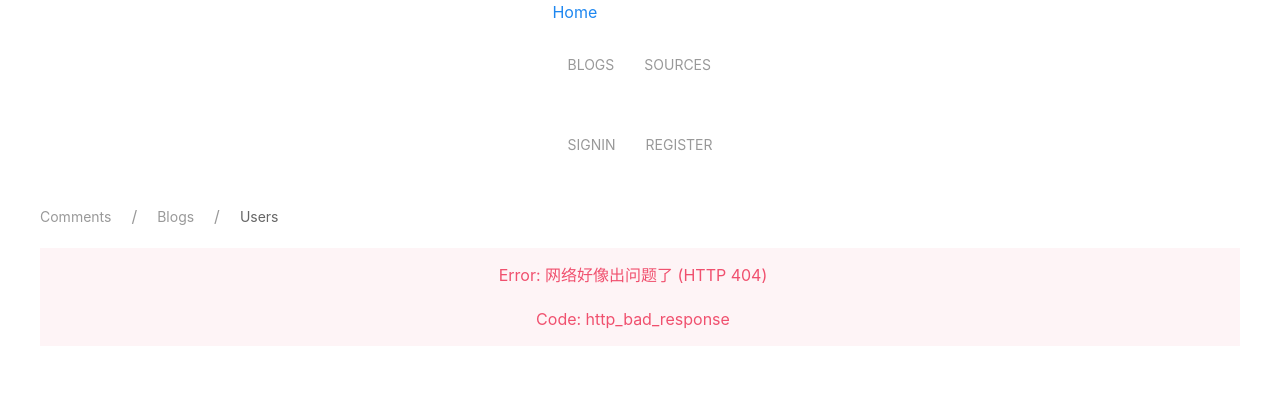
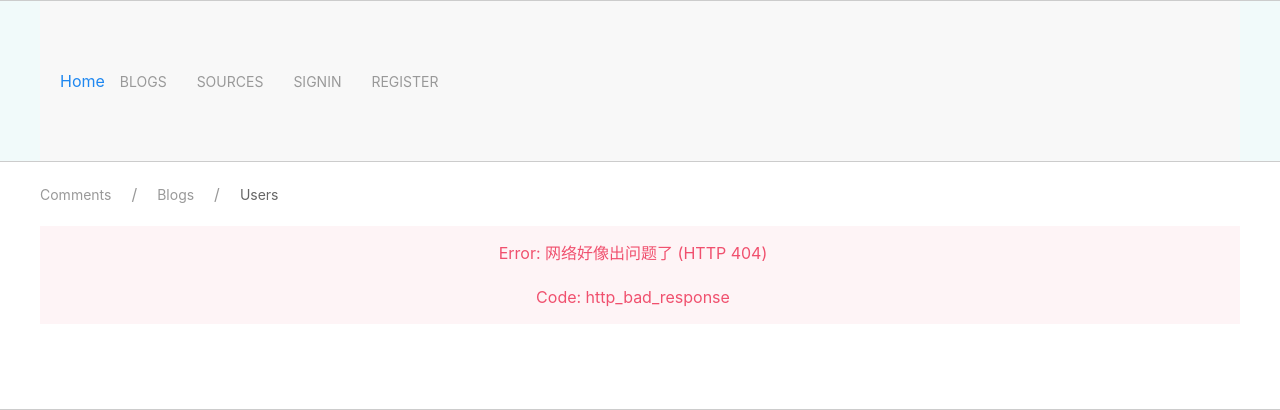
Before and after one commit to Nicktld/Web_v2, a Python web app: template www/templates/manage_blogs.html in a window 1280 px wide. Shown: the top 410 px of the page. Run offline with Jinja, Linux system fonts and the light colour scheme; the template is opened without the code that fills it: most values are stand-ins (such as "Sample title", 1, 10 or a date in 2020); some libraries are stand-ins or nearby versions.

Commit message:
Update Base Template

```diff
--- a/www/templates/__base__.html
+++ b/www/templates/__base__.html
@@ -1,42 +1,64 @@
 <!DOCTYPE html>
-<!--
-{% macro pagination(url, page) %}
-    <ul class="uk-pagination">
+<!-- Pagnination Navigation -->
+{% macro pagination(page) %}
+    <ul class="uk-pagination uk-flex-center uk-margin-medium-top uk-margin-large-bottom">
+
+	<!-- Previous Page -->
         {% if page.has_previous %}
-            <li><a href="{{ url }}{{ page.page_index - 1 }}"><i class="uk-icon-angle-double-left"></i></a></li>
+            <li><a href="?page={{ page.page_index - 1 }}"><span uk-pagination-previous></span></a></li>
         {% else %}
-            <li class="uk-disabled"><span><i class="uk-icon-angle-double-left"></i></span></li>
+            <li class="uk-disabled"></li>
         {% endif %}
+
+	<!-- Current Page -->
             <li class="uk-active"><span>{{ page.page_index }}</span></li>
-        {% if page.has_next %}
-            <li><a href="{{ url }}{{ page.page_index + 1 }}"><i class="uk-icon-angle-double-right"></i></a></li>
+
+	<!-- Next Page -->
+	{% if page.has_next %}
+            <li><a href="?page={{ page.page_index + 1 }}"><span uk-pagination-next></span></a></li>
         {% else %}
-            <li class="uk-disabled"><span><i class="uk-icon-angle-double-right"></i></span></li>
+            <li class="uk-disabled"></li>
         {% endif %}
     </ul>
 {% endmacro %}
--->
+
 <html>
 <head>
     <meta charset="utf-8" />
+    <meta http-equiv="X-UA-Compatible" content="IE=edge">
+    <meta name="HandheldFriendly" content="True">
+    <meta name="viewport" content="width=device-width, initial-scale=0.9, minimum-scale=0.9, maximum-scale=0.9, user-scalable=no">
+    <meta name="wap-font-scale" content="no">
+
+    <!-- jinja2 meta -->
     {% block meta %}<!-- block meta  -->{% endblock %}
-    <title>{% block title %} ? {% endblock %} - Leon's Blogs</title>
+
+    <!-- jinja2 title -->
+    <title>{% block title %} ? {% endblock %}| LeonBlog</title>
+
     <link rel="icon" type="image/x-icon" href="/favicon.ico" />
     <link rel="stylesheet" href="/static/css/uikit.min.css" />
-    <link rel="stylesheet" href="/static/css/uikit.gradient.min.css" />
     <link rel="stylesheet" href="/static/css/awesome.css" />
     <script src="/static/js/jquery.min.js"></script>
+    <script src="/static/js/icons.min.js"></script>
     <script src="/static/js/sha1.min.js"></script>
     <script src="/static/js/uikit.min.js"></script>
     <script src="/static/js/sticky.min.js"></script>
     <script src="/static/js/vue.min.js"></script>
     <script src="/static/js/awesome.js"></script>
+
+    <!-- jinja2 beforehead -->
     {% block beforehead %}<!-- before head  -->{% endblock %}
 </head>
+
+
 <body>
-    <nav class="uk-navbar uk-navbar-attached uk-margin-bottom">
-        <div class="uk-container uk-container-center">
-            <a href="/" class="uk-navbar-brand">Home</a>
+    <div class="uk-margin uk-visible@m" style="background-color: #f1fafa; border-top:1px solid #ccc; border-bottom:1px solid #ccc;">
+    <div class="uk-container uk-container-center">
+
+    <nav class="uk-navbar-container" uk-navbar>
+        <div class="uk-navbar-left uk-margin-medium-top uk-margin-medium-bottom">
+            <a href="/" class="uk-navbar-brand uk-margin-left">Home</a>
             <ul class="uk-navbar-nav">
                 <li data-url="blogs"><a href="/"><i class="uk-icon-home"></i> Blogs</a></li>
                 <li><a target="_blank" href="https://github.com/Nicktld/web_v2"><i class="uk-icon-code"></i> Sources</a></li>
@@ -63,6 +85,8 @@
             </div>
         </div>
     </nav>
+    </div>
+    </div>
 
     <div class="uk-container uk-container-center">
         <div class="uk-grid">
```
